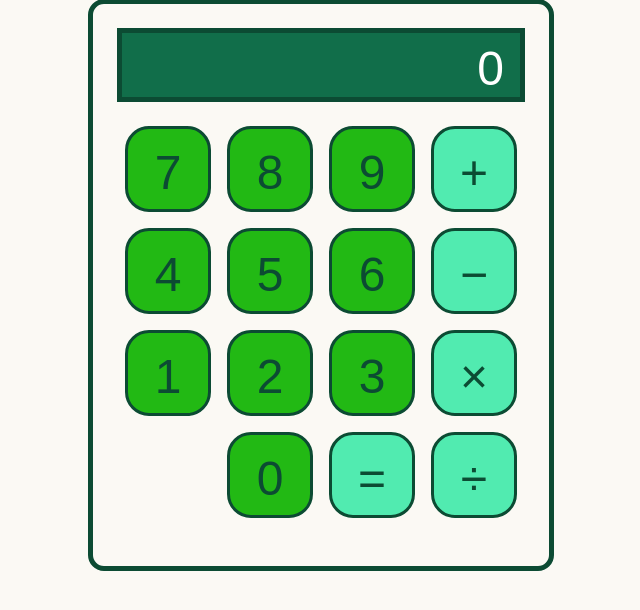
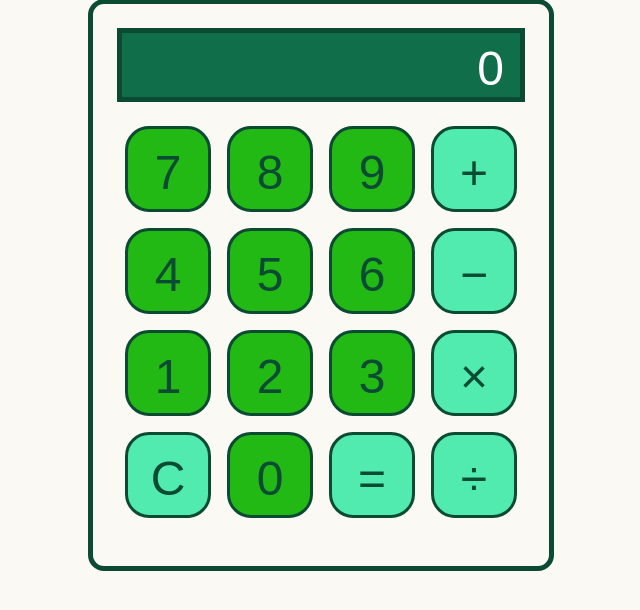
Before and after one commit to greeeenlu/DjangoWebApp, a Django app: page / in a window 1280 px wide. Shown: the part 125-735 px from the top of the page, without its empty margins (319-959 px from the left). Run offline with Django 3.2, Linux system fonts and the light colour scheme.

Commit message:
clear button

```diff
--- a/WebApp/calculator/urls.py
+++ b/WebApp/calculator/urls.py
@@ -2,7 +2,7 @@
 from . import views
 
 urlpatterns = [
-    path('', views.calculator),
+    path('', views.calculator, name='home'),
     path('calculator/<str:newResult>/<str:lastResult>/<str:lastOperator>/<int:reset>/', views.calculator),
     path('calculator/digit/<str:digit>/<str:previous>/<str:lastResult>/<str:lastOperator>/<int:reset>/', views.digitInput, name= 'digitInput'),
     path('calculator/operator/<str:operator>/<str:newResult>/<str:lastResult>/<str:lastOperator>/<int:reset>/', views.operatorInput, name= 'operatorInput'),
--- a/WebApp/templates/calculator/calculator.html
+++ b/WebApp/templates/calculator/calculator.html
@@ -52,6 +52,9 @@
         <li>
             <div class="digital-btn" onclick="location.href='{% url 'digitInput' digit='0' previous=newResult lastResult=lastResult lastOperator=lastOperator reset=reset %}'">0</div>
         </li>
+         <li>
+            <div class="symbal-btn" onclick="location.href='{% url 'home' %}'">C</div>
+        </li>
     </ul>
     </div>
 </div>
```
